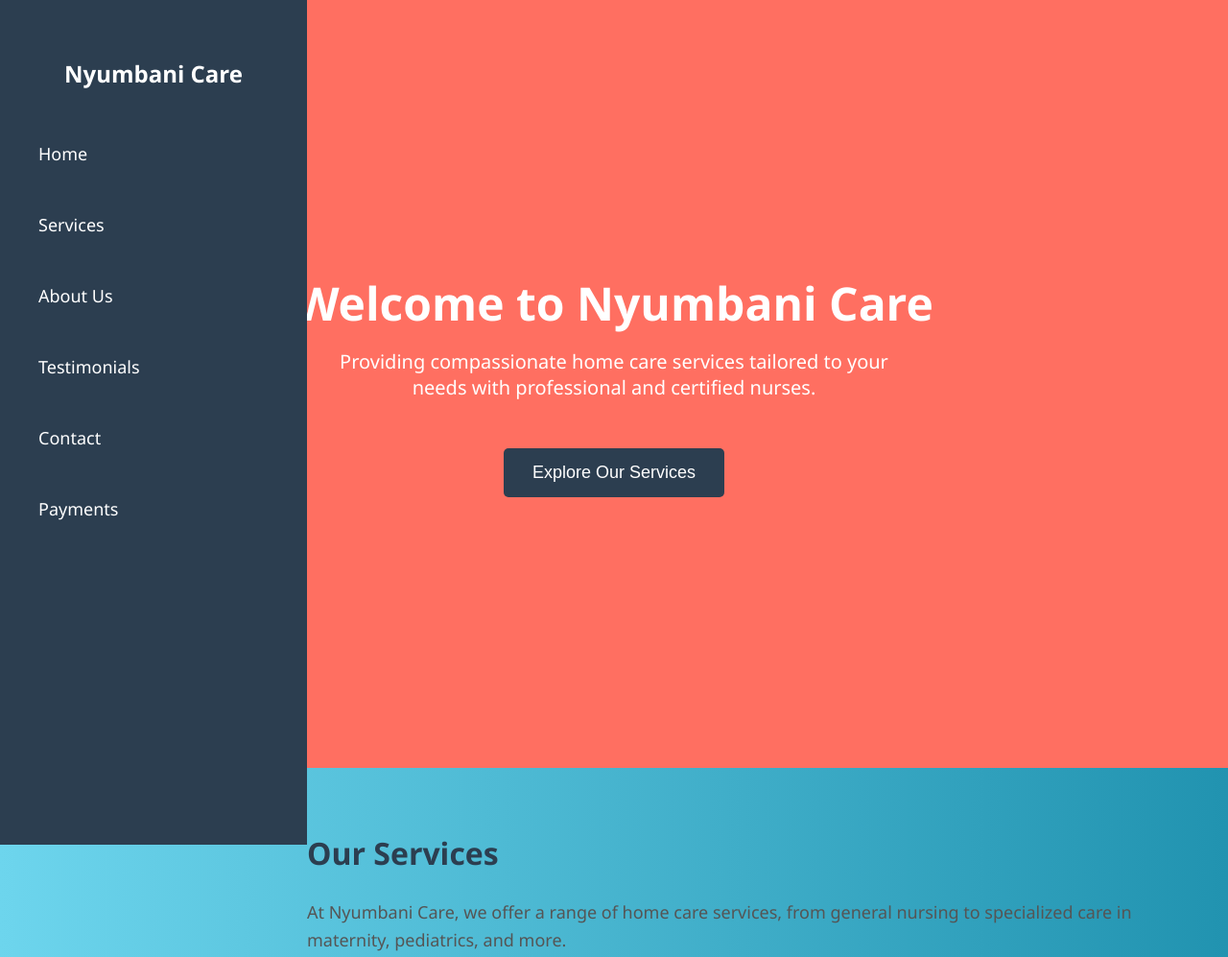
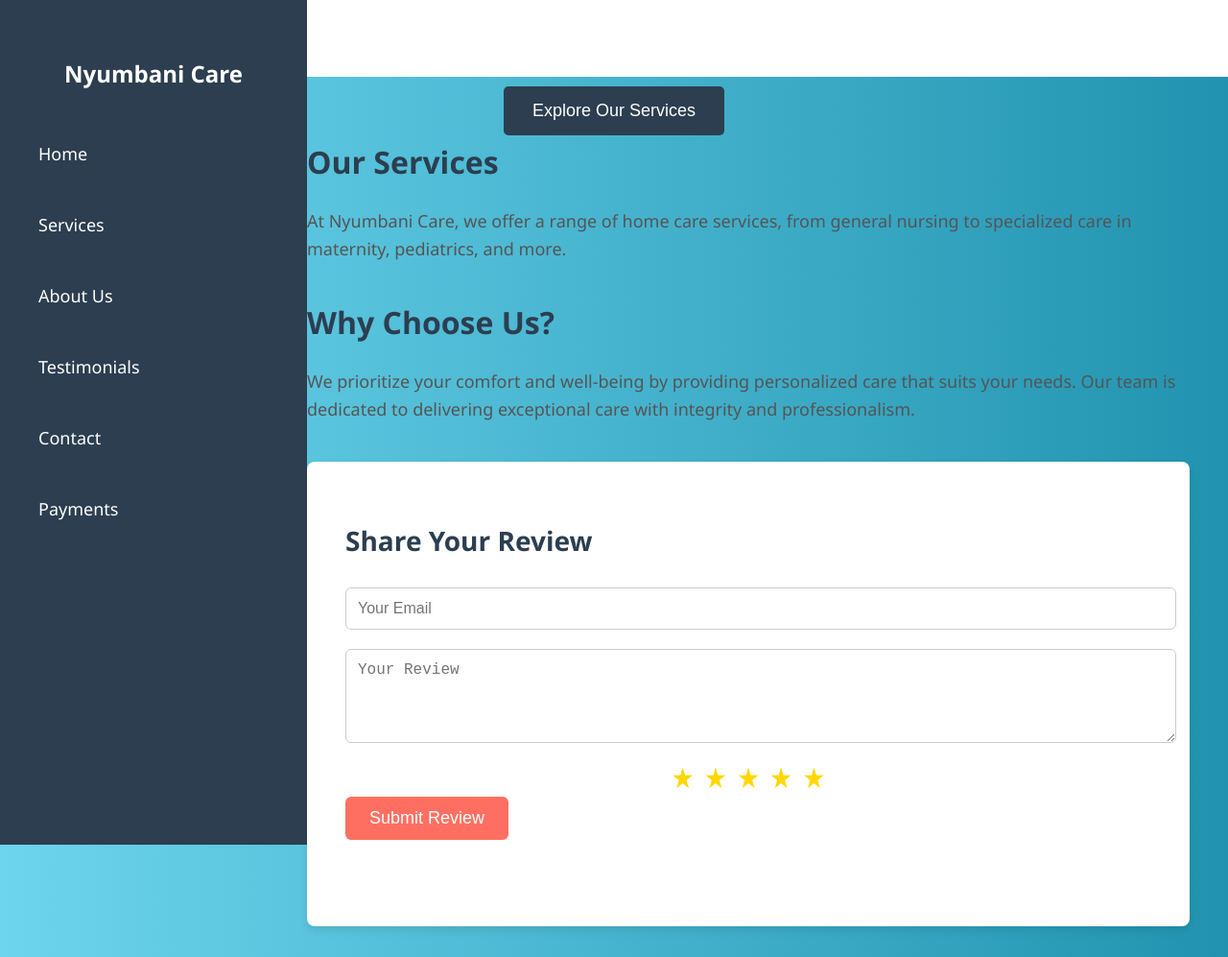
Before and after one commit to NyumbaniCare/NyumbaniCare, a plain HTML site: page index.html in a window 1280 px wide. Shown: the top 997 px of the page at 96% size. Drawn offline with Linux system fonts and the light colour scheme.

Commit message:
Update index.html

```diff
--- a/index.html
+++ b/index.html
@@ -77,9 +77,9 @@
 
         /* Hero Section */
         .hero {
-            background-color: #FF6F61;
+            background-color: #FFFFFF;
             color: white;
-            height: 100vh;
+            height: 10vh;
             display: flex;
             justify-content: center;
             align-items: center;
@@ -89,11 +89,11 @@
 
         .hero h1 {
             font-size: 48px;
-            margin: 0;
+            margin: 8px;
         }
 
         .hero p {
-            font-size: 20px;
+            font-size: 10px;
             margin-top: 15px;
             max-width: 600px;
         }
```
